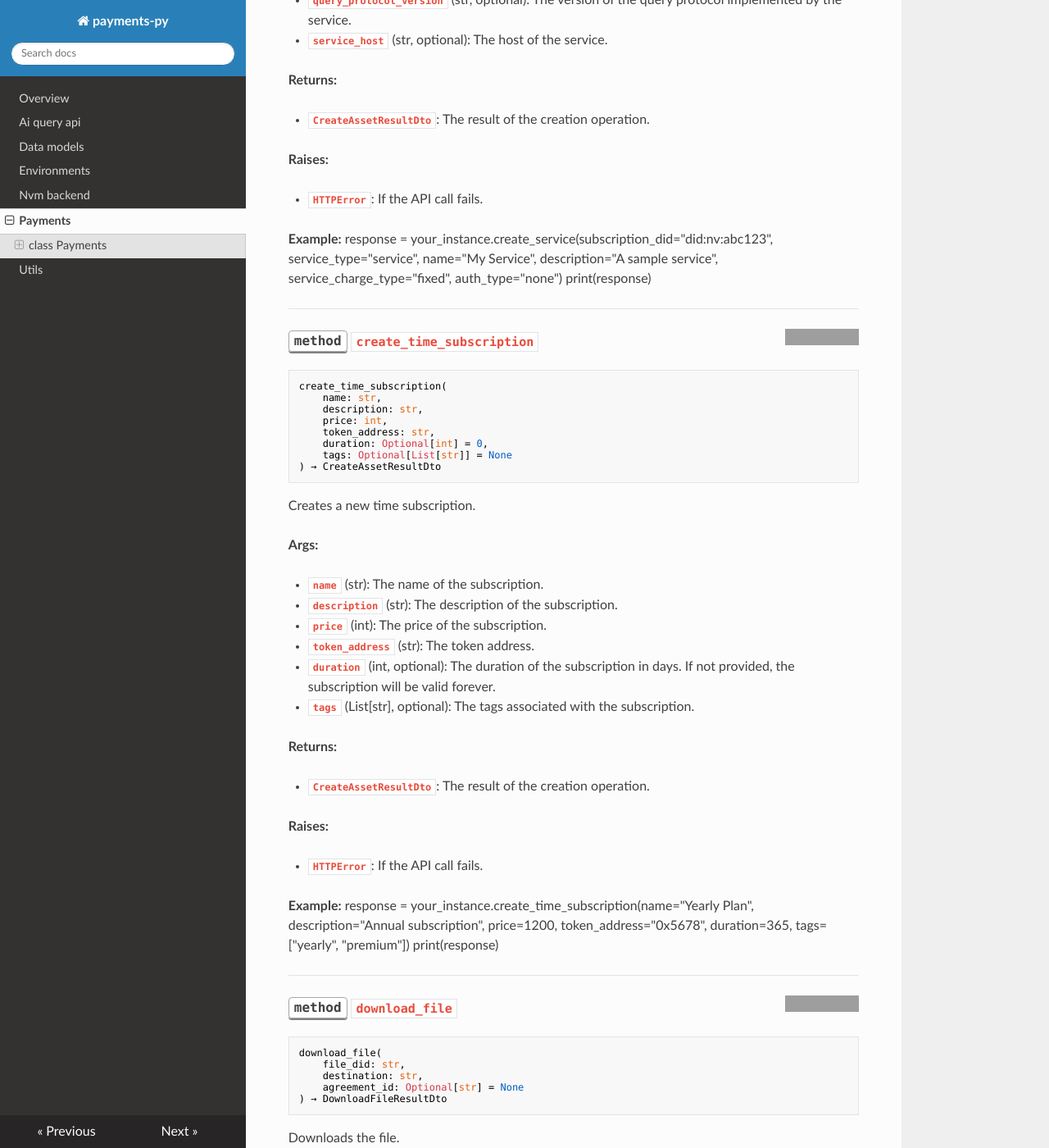
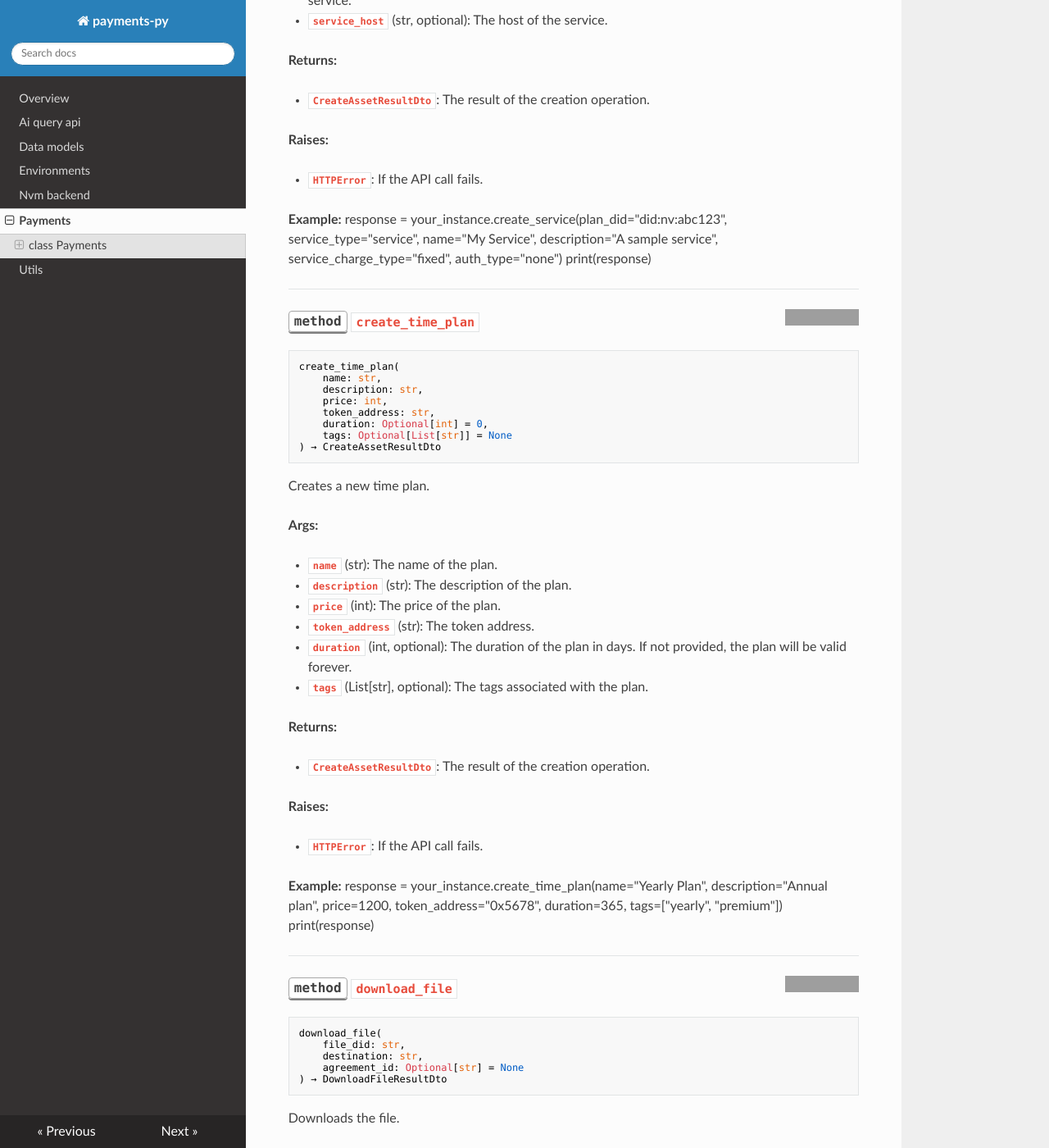
Before and after one commit to nevermined-io/payments-py, an MkDocs documentation site: the page built from docs/payments.md, in a window 1280 px wide and 1400 px high, scrolled down 4830 px. Shown: the whole window at 82% size. Built offline with MkDocs 1.6.1, drawn with Linux system fonts in a browser that asks for light colours; nearby versions of some CDN libraries; some of the changed text lies outside the part shown; grey boxes are pictures that could not be loaded.

Commit message:
feat: update copy from subscription to plan

````diff
--- a/docs/payments.md
+++ b/docs/payments.md
@@ -29,25 +29,26 @@
  - <b>`web_socket_options`</b> (dict, optional):  The web socket options for the payment system.
 
 Methods:
- - <b>`create_ubscription`</b>:  Creates a new subscription.
+ - <b>`create_credits_plan`</b>:  Creates a new credits plan.
+ - <b>`create_time_plan`</b>:  Creates a new time plan.
  - <b>`create_service`</b>:  Creates a new service.
  - <b>`create_file`</b>:  Creates a new file.
- - <b>`order_subscription`</b>:  Orders the subscription.
+ - <b>`order_plan`</b>:  Orders the plan.
  - <b>`get_asset_ddo`</b>:  Gets the asset DDO.
- - <b>`get_subscription_balance`</b>:  Gets the subscription balance.
+ - <b>`get_plan_balance`</b>:  Gets the plan balance.
  - <b>`get_service_token`</b>:  Gets the service token.
- - <b>`get_subscription_associated_services`</b>:  Gets the subscription associated services.
- - <b>`get_subscription_associated_files`</b>:  Gets the subscription associated files.
- - <b>`get_subscription_details`</b>:  Gets the subscription details.
+ - <b>`get_plan_associated_services`</b>:  Gets the plan associated services.
+ - <b>`get_plan_associated_files`</b>:  Gets the plan associated files.
+ - <b>`get_plan_details`</b>:  Gets the plan details.
  - <b>`get_service_details`</b>:  Gets the service details.
  - <b>`get_file_details`</b>:  Gets the file details.
- - <b>`get_checkout_subscription`</b>:  Gets the checkout subscription.
+ - <b>`get_checkout_plan`</b>:  Gets the checkout plan.
  - <b>`download_file`</b>:  Downloads the file.
- - <b>`mint_credits`</b>:  Mints the credits associated to a subscription and send to the receiver.
- - <b>`burn_credits`</b>:  Burns credits associated to a subscription that you own.
+ - <b>`mint_credits`</b>:  Mints the credits associated to a plan and send to the receiver.
+ - <b>`burn_credits`</b>:  Burns credits associated to a plan that you own.
  - <b>`ai_protocol`</b>:  The AI Query API.
 
-<a href="https://github.com/nevermined-io/payments-py/blob/main/payments_py/payments.py#L45"><img align="right" style="float:right;" src="https://img.shields.io/badge/-source-cccccc?style=flat-square"></a>
+<a href="https://github.com/nevermined-io/payments-py/blob/main/payments_py/payments.py#L46"><img align="right" style="float:right;" src="https://img.shields.io/badge/-source-cccccc?style=flat-square"></a>
 
 ### <kbd>method</kbd> `__init__`
 
@@ -72,21 +73,21 @@
 
 ---
 
-<a href="https://github.com/nevermined-io/payments-py/blob/main/payments_py/payments.py#L667"><img align="right" style="float:right;" src="https://img.shields.io/badge/-source-cccccc?style=flat-square"></a>
+<a href="https://github.com/nevermined-io/payments-py/blob/main/payments_py/payments.py#L668"><img align="right" style="float:right;" src="https://img.shields.io/badge/-source-cccccc?style=flat-square"></a>
 
 ### <kbd>method</kbd> `burn_credits`
 
 ```python
-burn_credits(subscription_did: str, amount: str) → BurnResultDto
+burn_credits(plan_did: str, amount: str) → BurnResultDto
 ```
 
-Burns credits associated with a subscription that you own.
+Burns credits associated with a plan that you own.
 
 
 
 **Args:**
 
- - <b>`subscription_did`</b> (str):  The DID of the subscription.
+ - <b>`plan_did`</b> (str):  The DID of the plan.
  - <b>`amount`</b> (str):  The amount of credits to burn.
 
 
@@ -104,16 +105,16 @@
 
 
 **Example:**
- response = your_instance.burn_credits(subscription_did="did:nv:e405a91e3152be1430c5d0607ebdf9236c19f34bfba0320798d81ba5f5e3e3a5", amount="12") print(response)
+ response = your_instance.burn_credits(plan_did="did:nv:e405a91e3152be1430c5d0607ebdf9236c19f34bfba0320798d81ba5f5e3e3a5", amount="12") print(response)
 
 ---
 
-<a href="https://github.com/nevermined-io/payments-py/blob/main/payments_py/payments.py#L56"><img align="right" style="float:right;" src="https://img.shields.io/badge/-source-cccccc?style=flat-square"></a>
+<a href="https://github.com/nevermined-io/payments-py/blob/main/payments_py/payments.py#L57"><img align="right" style="float:right;" src="https://img.shields.io/badge/-source-cccccc?style=flat-square"></a>
 
-### <kbd>method</kbd> `create_credits_subscription`
+### <kbd>method</kbd> `create_credits_plan`
 
 ```python
-create_credits_subscription(
+create_credits_plan(
     name: str,
     description: str,
     price: int,
@@ -123,18 +124,18 @@
 ) → CreateAssetResultDto
 ```
 
-Creates a new credits subscription.
+Creates a new credits plan.
 
 
 
 **Args:**
 
- - <b>`name`</b> (str):  The name of the subscription.
- - <b>`description`</b> (str):  The description of the subscription.
- - <b>`price`</b> (int):  The price of the subscription.
+ - <b>`name`</b> (str):  The name of the plan.
+ - <b>`description`</b> (str):  The description of the plan.
+ - <b>`price`</b> (int):  The price of the plan.
  - <b>`token_address`</b> (str):  The token address.
- - <b>`amount_of_credits`</b> (int):  The amount of credits for the subscription.
- - <b>`tags`</b> (List[str], optional):  The tags associated with the subscription.
+ - <b>`amount_of_credits`</b> (int):  The amount of credits for the plan.
+ - <b>`tags`</b> (List[str], optional):  The tags associated with the plan.
 
 
 
@@ -151,17 +152,17 @@
 
 
 **Example:**
- response = your_instance.create_credits_subscription(name="Basic Plan", description="100 credits subscription", price=1, token_address="0x1234", amount_of_credits=100, tags=["basic"]) print(response)
+ response = your_instance.create_credits_plan(name="Basic Plan", description="100 credits plan", price=1, token_address="0x1234", amount_of_credits=100, tags=["basic"]) print(response)
 
 ---
 
-<a href="https://github.com/nevermined-io/payments-py/blob/main/payments_py/payments.py#L313"><img align="right" style="float:right;" src="https://img.shields.io/badge/-source-cccccc?style=flat-square"></a>
+<a href="https://github.com/nevermined-io/payments-py/blob/main/payments_py/payments.py#L314"><img align="right" style="float:right;" src="https://img.shields.io/badge/-source-cccccc?style=flat-square"></a>
 
 ### <kbd>method</kbd> `create_file`
 
 ```python
 create_file(
-    subscription_did: str,
+    plan_did: str,
     asset_type: str,
     name: str,
     description: str,
@@ -187,7 +188,7 @@
 
 **Args:**
 
- - <b>`subscription_did`</b> (str):  The DID of the subscription.
+ - <b>`plan_did`</b> (str):  The DID of the plan.
  - <b>`asset_type`</b> (str):  The type of the asset. -> 'algorithm' | 'model' | 'dataset' | 'file'
  - <b>`name`</b> (str):  The name of the file.
  - <b>`description`</b> (str):  The description of the file.
@@ -222,17 +223,17 @@
 
 
 **Example:**
- response = your_instance.create_file(subscription_did="did:nv:xyz789", asset_type="dataset", name="Sample Dataset", description="A sample dataset", files=[{"name": "file1.csv", "url": "https://example.com/file1.csv"}]) print(response)
+ response = your_instance.create_file(plan_did="did:nv:xyz789", asset_type="dataset", name="Sample Dataset", description="A sample dataset", files=[{"name": "file1.csv", "url": "https://example.com/file1.csv"}]) print(response)
 
 ---
 
-<a href="https://github.com/nevermined-io/payments-py/blob/main/payments_py/payments.py#L191"><img align="right" style="float:right;" src="https://img.shields.io/badge/-source-cccccc?style=flat-square"></a>
+<a href="https://github.com/nevermined-io/payments-py/blob/main/payments_py/payments.py#L192"><img align="right" style="float:right;" src="https://img.shields.io/badge/-source-cccccc?style=flat-square"></a>
 
 ### <kbd>method</kbd> `create_service`
 
 ```python
 create_service(
-    subscription_did: str,
+    plan_did: str,
     service_type: str,
     name: str,
     description: str,
@@ -264,7 +265,7 @@
 
 **Args:**
 
- - <b>`subscription_did`</b> (str):  The DID of the subscription.
+ - <b>`plan_did`</b> (str):  The DID of the plan.
  - <b>`service_type`</b> (str):  The type of the service. Options: 'service', 'agent', 'assistant'
  - <b>`name`</b> (str):  The name of the service.
  - <b>`description`</b> (str):  The description of the service.
@@ -303,16 +304,16 @@
 
 
 **Example:**
- response = your_instance.create_service(subscription_did="did:nv:abc123", service_type="service", name="My Service", description="A sample service", service_charge_type="fixed", auth_type="none") print(response)
+ response = your_instance.create_service(plan_did="did:nv:abc123", service_type="service", name="My Service", description="A sample service", service_charge_type="fixed", auth_type="none") print(response)
 
 ---
 
-<a href="https://github.com/nevermined-io/payments-py/blob/main/payments_py/payments.py#L123"><img align="right" style="float:right;" src="https://img.shields.io/badge/-source-cccccc?style=flat-square"></a>
+<a href="https://github.com/nevermined-io/payments-py/blob/main/payments_py/payments.py#L124"><img align="right" style="float:right;" src="https://img.shields.io/badge/-source-cccccc?style=flat-square"></a>
 
-### <kbd>method</kbd> `create_time_subscription`
+### <kbd>method</kbd> `create_time_plan`
 
 ```python
-create_time_subscription(
+create_time_plan(
     name: str,
     description: str,
     price: int,
@@ -322,18 +323,18 @@
 ) → CreateAssetResultDto
 ```
 
-Creates a new time subscription.
+Creates a new time plan.
 
 
 
 **Args:**
 
- - <b>`name`</b> (str):  The name of the subscription.
- - <b>`description`</b> (str):  The description of the subscription.
- - <b>`price`</b> (int):  The price of the subscription.
+ - <b>`name`</b> (str):  The name of the plan.
+ - <b>`description`</b> (str):  The description of the plan.
+ - <b>`price`</b> (int):  The price of the plan.
  - <b>`token_address`</b> (str):  The token address.
- - <b>`duration`</b> (int, optional):  The duration of the subscription in days. If not provided, the subscription will be valid forever.
- - <b>`tags`</b> (List[str], optional):  The tags associated with the subscription.
+ - <b>`duration`</b> (int, optional):  The duration of the plan in days. If not provided, the plan will be valid forever.
+ - <b>`tags`</b> (List[str], optional):  The tags associated with the plan.
 
 
 
@@ -350,11 +351,11 @@
 
 
 **Example:**
- response = your_instance.create_time_subscription(name="Yearly Plan", description="Annual subscription", price=1200, token_address="0x5678", duration=365, tags=["yearly", "premium"]) print(response)
+ response = your_instance.create_time_plan(name="Yearly Plan", description="Annual plan", price=1200, token_address="0x5678", duration=365, tags=["yearly", "premium"]) print(response)
 
 ---
 
-<a href="https://github.com/nevermined-io/payments-py/blob/main/payments_py/payments.py#L584"><img align="right" style="float:right;" src="https://img.shields.io/badge/-source-cccccc?style=flat-square"></a>
+<a href="https://github.com/nevermined-io/payments-py/blob/main/payments_py/payments.py#L585"><img align="right" style="float:right;" src="https://img.shields.io/badge/-source-cccccc?style=flat-square"></a>
 
 ### <kbd>method</kbd> `download_file`
 
@@ -399,7 +400,7 @@
 
 ---
 
-<a href="https://github.com/nevermined-io/payments-py/blob/main/payments_py/payments.py#L433"><img align="right" style="float:right;" src="https://img.shields.io/badge/-source-cccccc?style=flat-square"></a>
+<a href="https://github.com/nevermined-io/payments-py/blob/main/payments_py/payments.py#L434"><img align="right" style="float:right;" src="https://img.shields.io/badge/-source-cccccc?style=flat-square"></a>
 
 ### <kbd>method</kbd> `get_asset_ddo`
 
@@ -423,31 +424,31 @@
 
 ---
 
-<a href="https://github.com/nevermined-io/payments-py/blob/main/payments_py/payments.py#L571"><img align="right" style="float:right;" src="https://img.shields.io/badge/-source-cccccc?style=flat-square"></a>
+<a href="https://github.com/nevermined-io/payments-py/blob/main/payments_py/payments.py#L572"><img align="right" style="float:right;" src="https://img.shields.io/badge/-source-cccccc?style=flat-square"></a>
 
-### <kbd>method</kbd> `get_checkout_subscription`
+### <kbd>method</kbd> `get_checkout_plan`
 
 ```python
-get_checkout_subscription(subscription_did: str)
+get_checkout_plan(plan_did: str)
 ```
 
-Gets the checkout subscription.
+Gets the checkout plan.
 
 
 
 **Args:**
 
- - <b>`subscription_did`</b> (str):  The DID of the subscription.
+ - <b>`plan_did`</b> (str):  The DID of the plan.
 
 
 
 **Returns:**
 
- - <b>`Response`</b>:  The url of the checkout subscription.
+ - <b>`Response`</b>:  The url of the checkout plan.
 
 ---
 
-<a href="https://github.com/nevermined-io/payments-py/blob/main/payments_py/payments.py#L558"><img align="right" style="float:right;" src="https://img.shields.io/badge/-source-cccccc?style=flat-square"></a>
+<a href="https://github.com/nevermined-io/payments-py/blob/main/payments_py/payments.py#L559"><img align="right" style="float:right;" src="https://img.shields.io/badge/-source-cccccc?style=flat-square"></a>
 
 ### <kbd>method</kbd> `get_file_details_url`
 
@@ -471,7 +472,117 @@
 
 ---
 
-<a href="https://github.com/nevermined-io/payments-py/blob/main/payments_py/payments.py#L545"><img align="right" style="float:right;" src="https://img.shields.io/badge/-source-cccccc?style=flat-square"></a>
+<a href="https://github.com/nevermined-io/payments-py/blob/main/payments_py/payments.py#L519"><img align="right" style="float:right;" src="https://img.shields.io/badge/-source-cccccc?style=flat-square"></a>
+
+### <kbd>method</kbd> `get_plan_associated_files`
+
+```python
+get_plan_associated_files(plan_did: str)
+```
+
+Gets the plan associated files.
+
+
+
+**Args:**
+
+ - <b>`plan_did`</b> (str):  The DID of the plan.
+
+
+
+**Returns:**
+
+ - <b>`Response`</b>:  List of DIDs of the associated files.
+
+---
+
+<a href="https://github.com/nevermined-io/payments-py/blob/main/payments_py/payments.py#L505"><img align="right" style="float:right;" src="https://img.shields.io/badge/-source-cccccc?style=flat-square"></a>
+
+### <kbd>method</kbd> `get_plan_associated_services`
+
+```python
+get_plan_associated_services(plan_did: str)
+```
+
+Gets the plan associated services.
+
+
+
+**Args:**
+
+ - <b>`plan_did`</b> (str):  The DID of the plan.
+
+
+
+**Returns:**
+
+ - <b>`Response`</b>:  List of DIDs of the associated services.
+
+---
+
+<a href="https://github.com/nevermined-io/payments-py/blob/main/payments_py/payments.py#L447"><img align="right" style="float:right;" src="https://img.shields.io/badge/-source-cccccc?style=flat-square"></a>
+
+### <kbd>method</kbd> `get_plan_balance`
+
+```python
+get_plan_balance(plan_did: str, account_address: str) → BalanceResultDto
+```
+
+Gets the plan balance.
+
+
+
+**Args:**
+
+ - <b>`plan_did`</b> (str):  The DID of the plan.
+ - <b>`account_address`</b> (str):  The account address.
+
+
+
+**Returns:**
+
+ - <b>`BalanceResultDto`</b>:  The response from the API call formatted as a BalanceResultDto.
+
+
+
+**Raises:**
+
+ - <b>`HTTPError`</b>:  If the API call fails.
+
+
+
+**Example:**
+ response = your_instance.get_plan_balance(plan_did="did:example:123456", account_address="0xABC123") response.raise_for_status() balance = BalanceResultDto.model_validate(response.json()) print(balance)
+
+Expected Response: {  "planType": "credits",  "isOwner": True,  "isSubscriptor": True,  "balance": 10000000 }
+
+---
+
+<a href="https://github.com/nevermined-io/payments-py/blob/main/payments_py/payments.py#L533"><img align="right" style="float:right;" src="https://img.shields.io/badge/-source-cccccc?style=flat-square"></a>
+
+### <kbd>method</kbd> `get_plan_details_url`
+
+```python
+get_plan_details_url(plan_did: str)
+```
+
+Gets the plan details.
+
+
+
+**Args:**
+
+ - <b>`plan_did`</b> (str):  The DID of the plan.
+
+
+
+**Returns:**
+
+ - <b>`Response`</b>:  The url of the plan details.
+
+---
+
+<a href="https://github.com/nevermined-io/payments-py/blob/main/payments_py/payments.py#L546"><img align="right" style="float:right;" src="https://img.shields.io/badge/-source-cccccc?style=flat-square"></a>
 
 ### <kbd>method</kbd> `get_service_details_url`
 
@@ -495,7 +606,7 @@
 
 ---
 
-<a href="https://github.com/nevermined-io/payments-py/blob/main/payments_py/payments.py#L482"><img align="right" style="float:right;" src="https://img.shields.io/badge/-source-cccccc?style=flat-square"></a>
+<a href="https://github.com/nevermined-io/payments-py/blob/main/payments_py/payments.py#L483"><img align="right" style="float:right;" src="https://img.shields.io/badge/-source-cccccc?style=flat-square"></a>
 
 ### <kbd>method</kbd> `get_service_token`
 
@@ -530,134 +641,21 @@
 
 ---
 
-<a href="https://github.com/nevermined-io/payments-py/blob/main/payments_py/payments.py#L518"><img align="right" style="float:right;" src="https://img.shields.io/badge/-source-cccccc?style=flat-square"></a>
+<a href="https://github.com/nevermined-io/payments-py/blob/main/payments_py/payments.py#L639"><img align="right" style="float:right;" src="https://img.shields.io/badge/-source-cccccc?style=flat-square"></a>
 
-### <kbd>method</kbd> `get_subscription_associated_files`
+### <kbd>method</kbd> `mint_credits`
 
 ```python
-get_subscription_associated_files(subscription_did: str)
+mint_credits(plan_did: str, amount: str, receiver: str) → MintResultDto
 ```
 
-Gets the subscription associated files.
+Mints the credits associated with a plan and sends them to the receiver.
 
 
 
 **Args:**
 
- - <b>`subscription_did`</b> (str):  The DID of the subscription.
-
-
-
-**Returns:**
-
- - <b>`Response`</b>:  List of DIDs of the associated files.
-
----
-
-<a href="https://github.com/nevermined-io/payments-py/blob/main/payments_py/payments.py#L504"><img align="right" style="float:right;" src="https://img.shields.io/badge/-source-cccccc?style=flat-square"></a>
-
-### <kbd>method</kbd> `get_subscription_associated_services`
-
-```python
-get_subscription_associated_services(subscription_did: str)
-```
-
-Gets the subscription associated services.
-
-
-
-**Args:**
-
- - <b>`subscription_did`</b> (str):  The DID of the subscription.
-
-
-
-**Returns:**
-
- - <b>`Response`</b>:  List of DIDs of the associated services.
-
----
-
-<a href="https://github.com/nevermined-io/payments-py/blob/main/payments_py/payments.py#L446"><img align="right" style="float:right;" src="https://img.shields.io/badge/-source-cccccc?style=flat-square"></a>
-
-### <kbd>method</kbd> `get_subscription_balance`
-
-```python
-get_subscription_balance(
-    subscription_did: str,
-    account_address: str
-) → BalanceResultDto
-```
-
-Gets the subscription balance.
-
-
-
-**Args:**
-
- - <b>`subscription_did`</b> (str):  The DID of the subscription.
- - <b>`account_address`</b> (str):  The account address.
-
-
-
-**Returns:**
-
- - <b>`BalanceResultDto`</b>:  The response from the API call formatted as a BalanceResultDto.
-
-
-
-**Raises:**
-
- - <b>`HTTPError`</b>:  If the API call fails.
-
-
-
-**Example:**
- response = your_instance.get_subscription_balance(subscription_did="did:example:123456", account_address="0xABC123") response.raise_for_status() balance = BalanceResultDto.model_validate(response.json()) print(balance)
-
-Expected Response: {  "subscriptionType": "credits",  "isOwner": True,  "isSubscriptor": True,  "balance": 10000000 }
-
----
-
-<a href="https://github.com/nevermined-io/payments-py/blob/main/payments_py/payments.py#L532"><img align="right" style="float:right;" src="https://img.shields.io/badge/-source-cccccc?style=flat-square"></a>
-
-### <kbd>method</kbd> `get_subscription_details_url`
-
-```python
-get_subscription_details_url(subscription_did: str)
-```
-
-Gets the subscription details.
-
-
-
-**Args:**
-
- - <b>`subscription_did`</b> (str):  The DID of the subscription.
-
-
-
-**Returns:**
-
- - <b>`Response`</b>:  The url of the subscription details.
-
----
-
-<a href="https://github.com/nevermined-io/payments-py/blob/main/payments_py/payments.py#L638"><img align="right" style="float:right;" src="https://img.shields.io/badge/-source-cccccc?style=flat-square"></a>
-
-### <kbd>method</kbd> `mint_credits`
-
-```python
-mint_credits(subscription_did: str, amount: str, receiver: str) → MintResultDto
-```
-
-Mints the credits associated with a subscription and sends them to the receiver.
-
-
-
-**Args:**
-
- - <b>`subscription_did`</b> (str):  The DID of the subscription.
+ - <b>`plan_did`</b> (str):  The DID of the plan.
  - <b>`amount`</b> (str):  The amount of credits to mint.
  - <b>`receiver`</b> (str):  The receiver address of the credits.
 
@@ -676,35 +674,35 @@
 
 
 **Example:**
- response = your_instance.mint_credits(subscription_did="did:nv:e405a91e3152be1430c5d0607ebdf9236c19f34bfba0320798d81ba5f5e3e3a5", amount="12", receiver="0x4fe3e7d42fA83be4E8cF03451Ac3F25980a73fF6") print(response)
+ response = your_instance.mint_credits(plan_did="did:nv:e405a91e3152be1430c5d0607ebdf9236c19f34bfba0320798d81ba5f5e3e3a5", amount="12", receiver="0x4fe3e7d42fA83be4E8cF03451Ac3F25980a73fF6") print(response)
 
 ---
 
-<a href="https://github.com/nevermined-io/payments-py/blob/main/payments_py/payments.py#L406"><img align="right" style="float:right;" src="https://img.shields.io/badge/-source-cccccc?style=flat-square"></a>
+<a href="https://github.com/nevermined-io/payments-py/blob/main/payments_py/payments.py#L407"><img align="right" style="float:right;" src="https://img.shields.io/badge/-source-cccccc?style=flat-square"></a>
 
-### <kbd>method</kbd> `order_subscription`
+### <kbd>method</kbd> `order_plan`
 
 ```python
-order_subscription(
-    subscription_did: str,
+order_plan(
+    plan_did: str,
     agreementId: Optional[str] = None
-) → OrderSubscriptionResultDto
+) → OrderPlanResultDto
 ```
 
-Orders the subscription.
+Orders the plan.
 
 
 
 **Args:**
 
- - <b>`subscription_did`</b> (str):  The DID of the subscription.
+ - <b>`plan_did`</b> (str):  The DID of the plan.
  - <b>`agreementId`</b> (str, optional):  The agreement ID.
 
 
 
 **Returns:**
 
- - <b>`OrderSubscriptionResultDto`</b>:  The result of the order operation, containing the agreement ID and success status.
+ - <b>`OrderPlanResultDto`</b>:  The result of the order operation, containing the agreement ID and success status.
 
 
 
@@ -715,7 +713,7 @@
 
 
 **Example:**
- response = your_instance.order_subscription(subscription_did="did:nv:a0079b517e580d430916924f1940b764e17c31e368c509483426f8c2ac2e7116") print(response)
+ response = your_instance.order_plan(plan_did="did:nv:a0079b517e580d430916924f1940b764e17c31e368c509483426f8c2ac2e7116") print(response)
 
 
 
--- a/pyproject.toml
+++ b/pyproject.toml
@@ -1,6 +1,6 @@
 [tool.poetry]
 name = "payments-py"
-version = "0.4.1"
+version = "0.4.2"
 description = ""
 authors = ["enrique <enrique@nevermined.io>"]
 readme = "README.md"
````
Also changed, not shown: docs/README.md (+2 -2 lines), docs/ai_query_api.md (+27 -35 lines), docs/data_models.md (+2 -2 lines), docs/environments.md (+1 -0 lines), docs/nvm_backend.md (+51 -16 lines), site/ai_query_api/index.html, site/data_models/index.html, site/environments/index.html, site/index.html, site/nvm_backend/index.html, site/payments/index.html, site/search/search_index.json, site/sitemap.xml, 5 other files.
